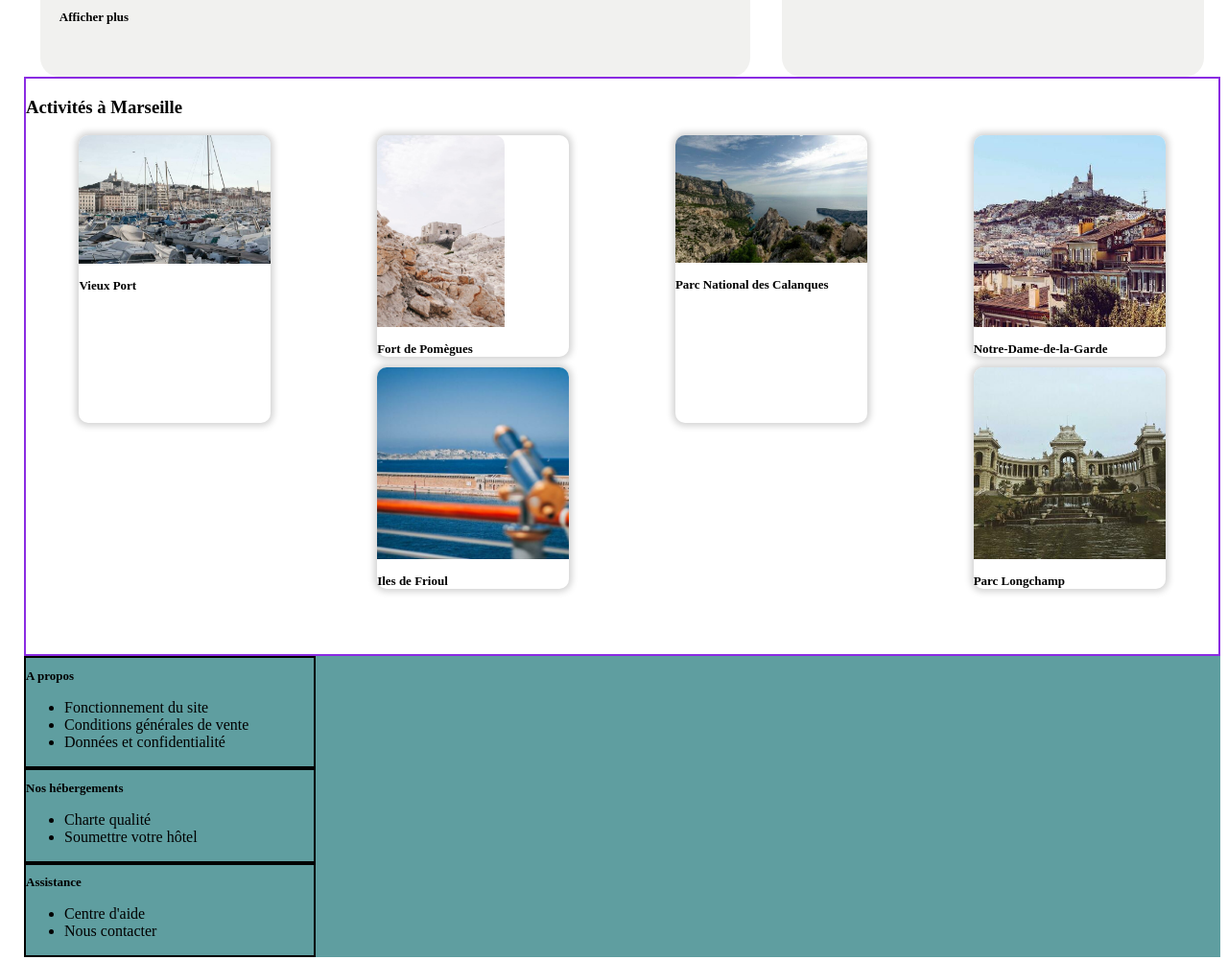
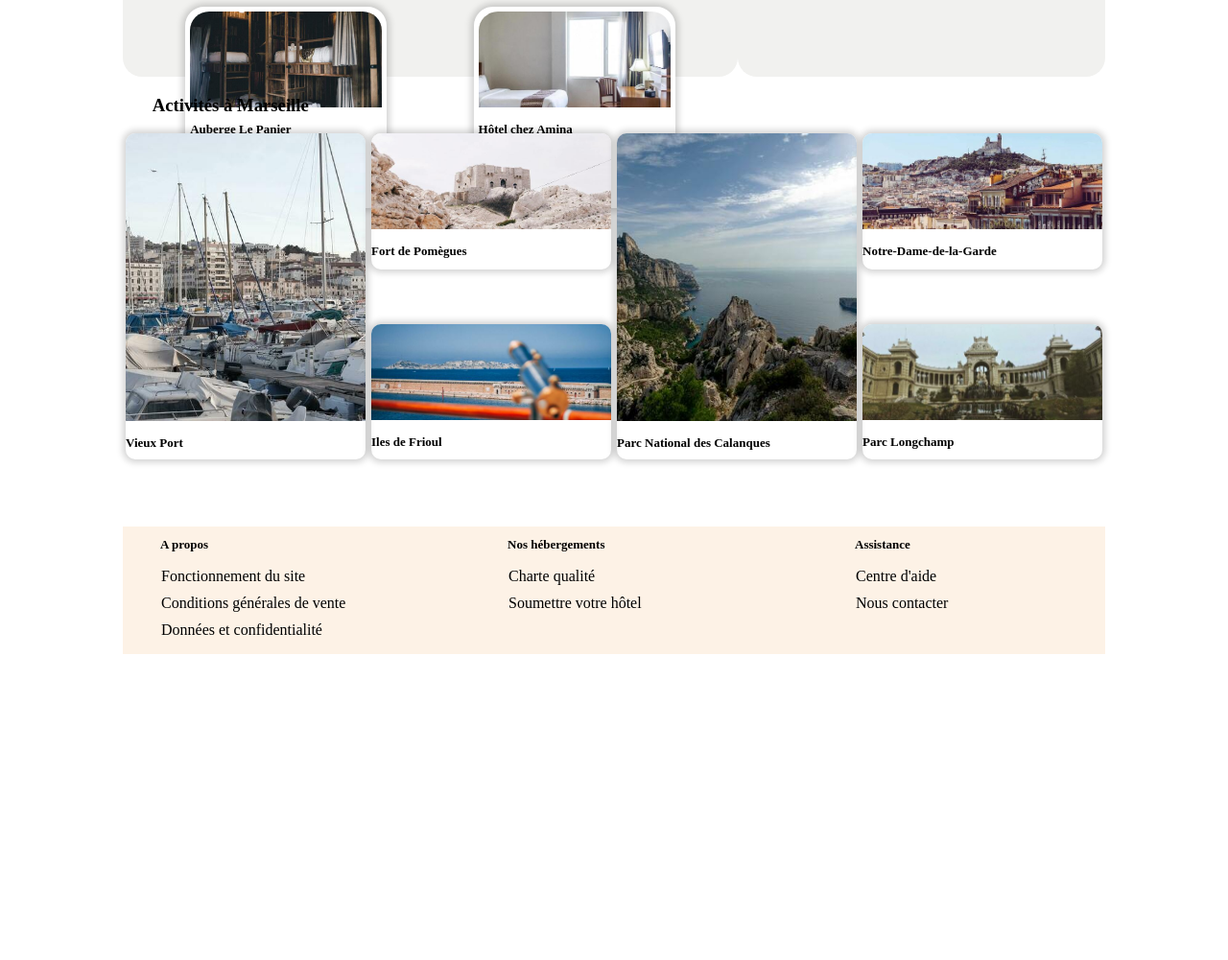
Before and after one commit to louisviogeat/ProjetsOpenclassrooms, a plain HTML site: page Projet 2 - Reservia/index.html in a window 1280 px wide. Shown: the part 857-1858 px from the top of the page at 96% size. After the commit the page ends 1539 px from the top, so only its background shows below. Drawn offline with Linux system fonts and the light colour scheme; a web font is replaced by a local one.

Commit message:
MAJ finition Activité et Pied de page

```diff
--- a/Projet 2 - Reservia/styles.css
+++ b/Projet 2 - Reservia/styles.css
@@ -5,7 +5,7 @@
 
 body {
     font-family: 'Raleway';
-    margin-left: 25px;
+    margin: auto 10% auto 10%;
 }
 
 h2 {
@@ -22,7 +22,6 @@ p {
 #logo {
     width: 100px;
     height: 50px;
-    margin-left: 2%;
     position: absolute;
 }
 
@@ -30,6 +29,10 @@ header h1 {
     margin-top: 50px;
     font-size: large;
     font-weight: bold;
+}
+
+header {
+    margin-left: 3%;
 }
 
 /* Style de la barre de navigation */
@@ -210,7 +213,7 @@ header button {
     border: 2px solid white;
     border-radius: 20px;
     background-color: white;
-    margin: 10px;
+    margin: 28px;
     -webkit-box-shadow: 0px 0px 7px 3px rgba(0,0,0,0.18);
     box-shadow: 0px 0px 7px 3px rgba(0,0,0,0.18);
 
@@ -238,8 +241,11 @@ header button {
 /* Style de l'aside Activités */
 
 #activities {
-    border: 2px solid blueviolet;
-    height: 600px;
+    height: 450px;
+}
+
+#activities h1 {
+    margin-left: 3%;
 }
 
 #activitiesPhotos {
@@ -253,35 +259,71 @@ header button {
     border-radius: 10px 10px 10px 10px;
     -webkit-box-shadow: 0px 0px 7px 3px rgba(0,0,0,0.18);
     box-shadow: 0px 0px 7px 3px rgba(0,0,0,0.18);
-    max-height: 300px;
-    width: 200px;
+    max-height: 340px;
+    width: 250px;
 }
 
 .activitiesImages img {
     object-fit: cover;
-    max-width: 200px;
+    max-width: 250px;
     max-height: 500px;
     border-radius: 10px 10px 0 0;
 }
 
-#pomegues-frioul img{
-    height: 200px;
+#vieuxPort img {
+    height: 300px;
+    width: 250px;
+}
+
+#pomegues-frioul {
+    display: flex;
+    flex-direction: column;
+    justify-content: space-between;
+    height: 340px;
+}
+
+#pomegues-frioul img {
+    height: 100px;
+    width: 250px;
+}
+
+#calanques img {
+    height: 300px;
+    width: 250px;
+}
+
+#garde-longchamp {
+    display: flex;
+    flex-direction: column;
+    justify-content: space-between;
+    height: 340px;
 }
 
 #garde-longchamp img {
-    height: 200px;
+    height: 100px;
+    width: 250px;
 }
 
 /* Style du footer */
 
 #footerContainer {
-    background-color: cadetblue;
+    background-color: rgb(253, 242, 230);
     display: flex;
-    flex-direction: column;
-    flex-wrap: wrap;
+    justify-content: space-between;
 }
 
 .footerElement {
-    border: 2px solid black;
     width: 300px;
 }
+
+.footerElement ul {
+    list-style: none;
+}
+
+.footerElement li {
+    margin-top: 10px;
+}
+
+.footerElement h2 {
+    margin-left: 13%;
+}
```
Also changed, not shown: Projet 2 - Reservia/index.html (+31 -15 lines).
